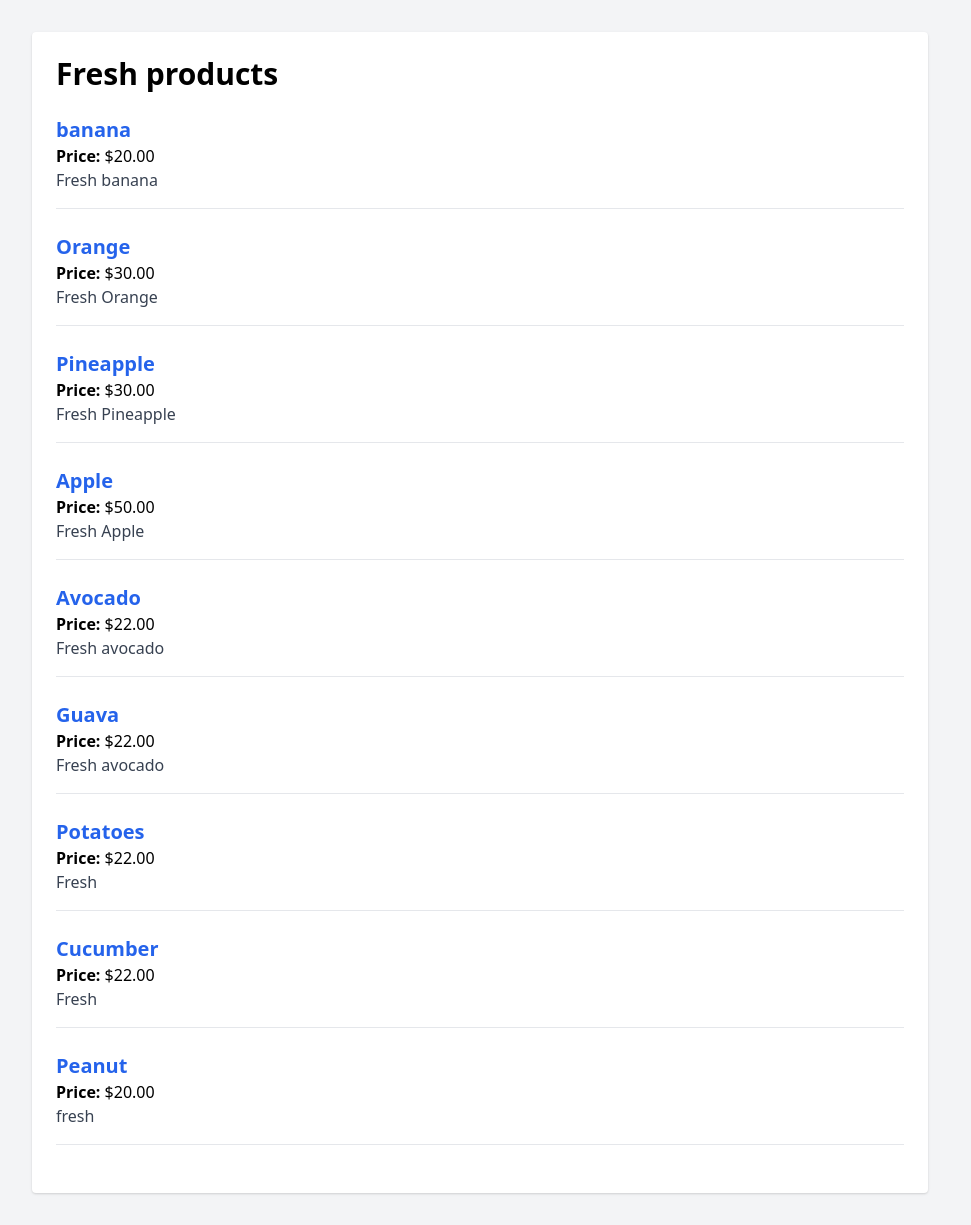
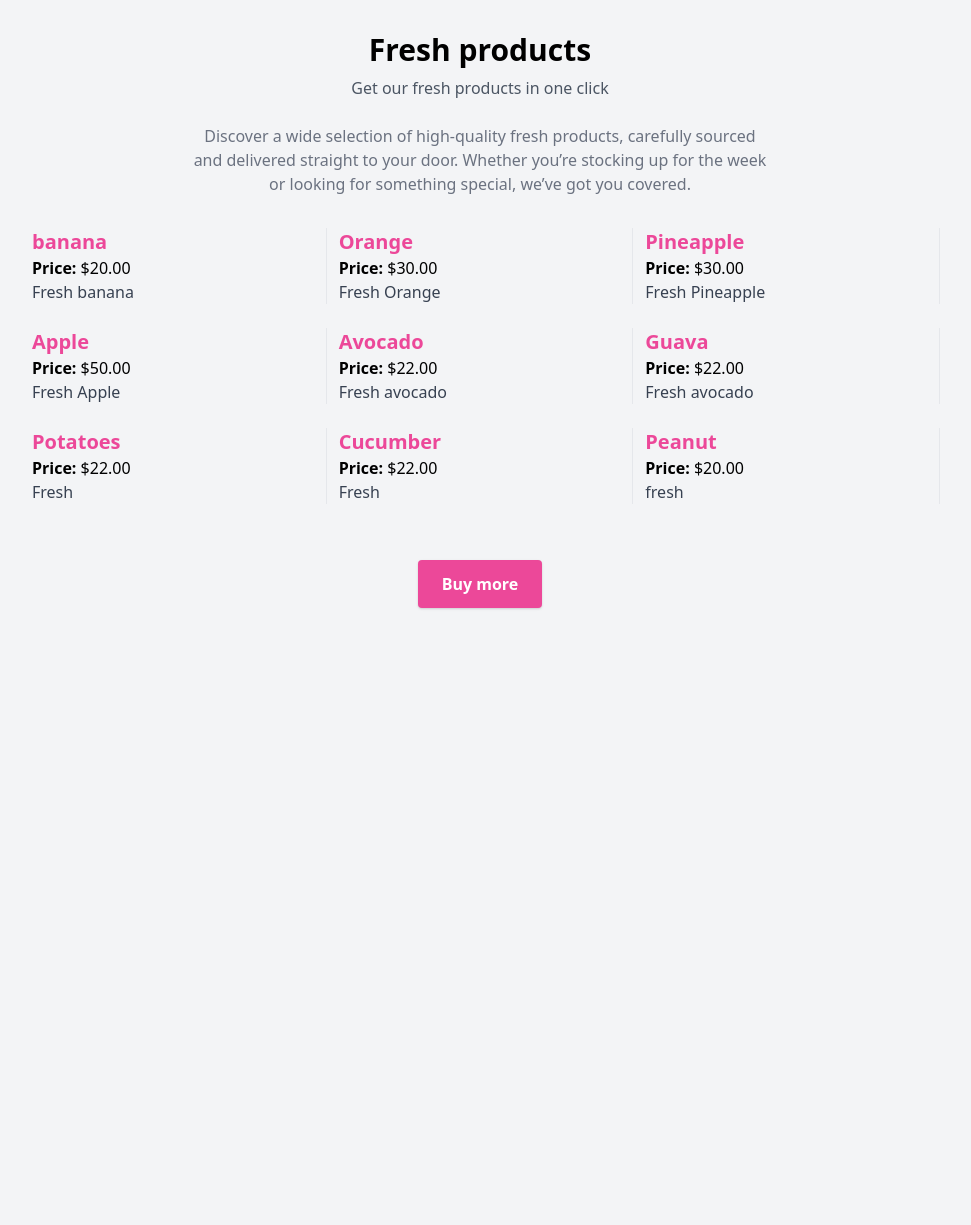
Before and after one commit to fanabezabih/Shopping, a Django app: page /catalogue/products/ in a window 1280 px wide. Shown: the whole page, without its empty margins (160-1131 px from the left). After the commit the page ends 609 px from the top, so only its background shows below. Run offline with Django 5.2, Linux system fonts and the light colour scheme; data comes from the database, SQL or seed files in the repository; both versions use the stored data as it was after the commit.

Commit message:
Edited stylings on the page

```diff
--- a/Shop/shop/catalogue/templates/catalogue/product.html
+++ b/Shop/shop/catalogue/templates/catalogue/product.html
@@ -6,14 +6,19 @@
     <title>Products</title>
     <link href="https://cdn.jsdelivr.net/npm/tailwindcss@2.2.19/dist/tailwind.min.css" rel="stylesheet" />
 </head>
-<body class="bg-gray-100 p-8">
-    <div class="max-w-4xl mx-auto bg-white p-6 rounded shadow">
-        <h1 class="text-3xl font-bold mb-6">Fresh products</h1>
-        <ul>
+<body class="bg-gray-100 p-8 flex justify-center">
+    <div class="max-w-4xl w-full">
+        <h1 class="text-3xl font-bold mb-2 text-center">Fresh products</h1>
+        <p class="text-center text-gray-600 mb-6">Get our fresh products in one click</p>
+        <p class="text-center text-gray-500 max-w-xl mx-auto mb-8">
+            Discover a wide selection of high-quality fresh products, carefully sourced and delivered straight to your door. Whether you’re stocking up for the week or looking for something special, we’ve got you covered.
+        </p>
+
+        <ul class="flex flex-wrap -mx-3">
             {% for product in products %}
-            <li class="mb-6 border-b pb-4">
+            <li class="w-full sm:w-1/2 md:w-1/3 px-3 mb-6 border-b md:border-b-0 md:border-r border-gray-200">
                 <div>
-                    <a href="{% url 'product_details' id=product.id %}" class="text-xl font-semibold text-blue-600 hover:underline">
+                    <a href="{% url 'product_details' id=product.id %}" class="text-xl font-semibold text-pink-500 hover:underline">
                         {{ product.name }}
                     </a><br />
                     <span class="font-semibold">Price:</span> ${{ product.price }}<br />
@@ -24,6 +29,13 @@
             <li>No products available.</li>
             {% endfor %}
         </ul>
+
+        <div class="mt-8 text-center">
+
+            <button class="bg-pink-500 hover:bg-pink-600 text-white font-semibold px-6 py-3 rounded shadow">
+                Buy more
+            </button>
+        </div>
     </div>
 </body>
 </html>
```
Also changed, not shown: Shop/shop/catalogue/templates/catalogue/product_details.html (+4 -4 lines), Shop/shop/db.sqlite3.
